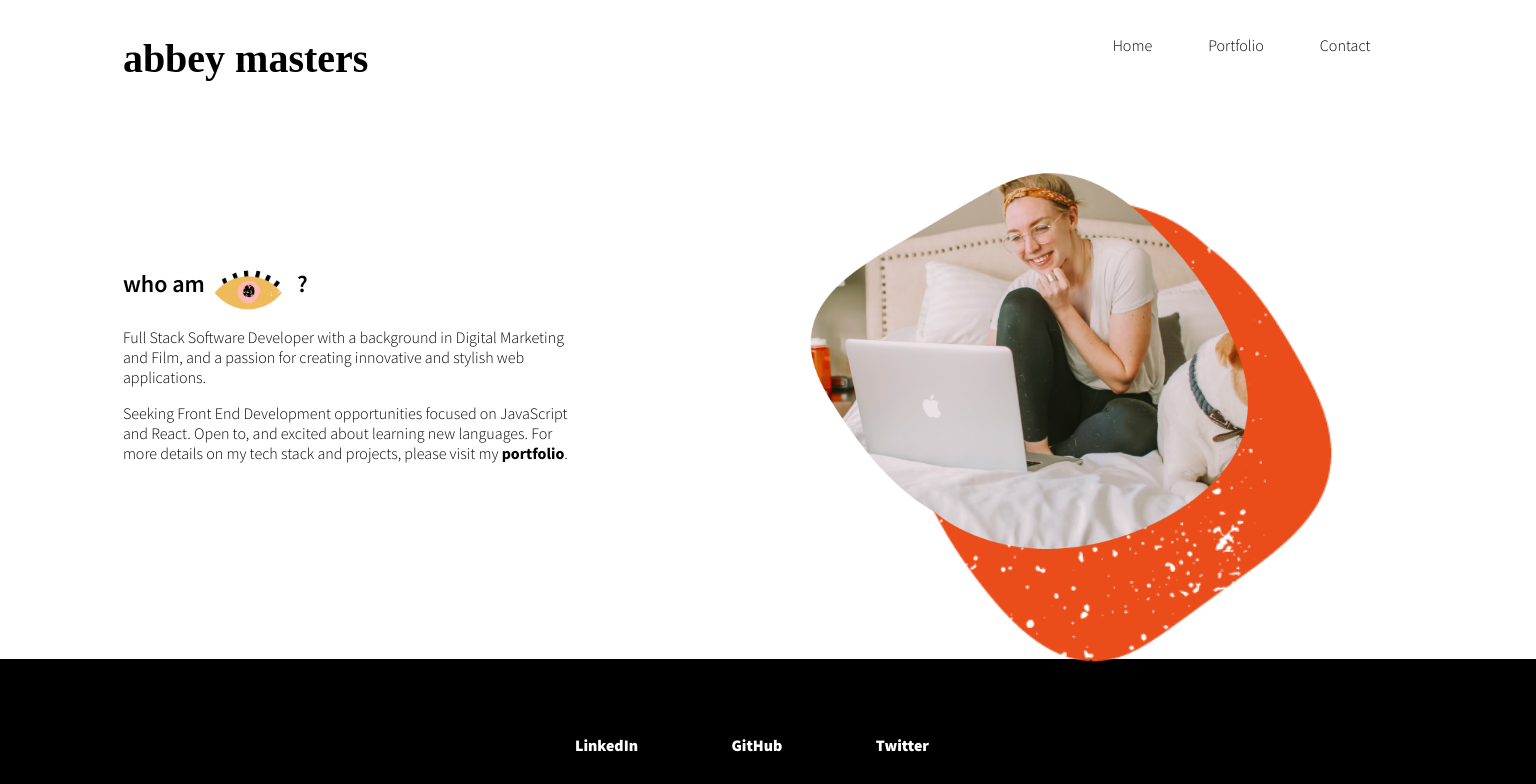
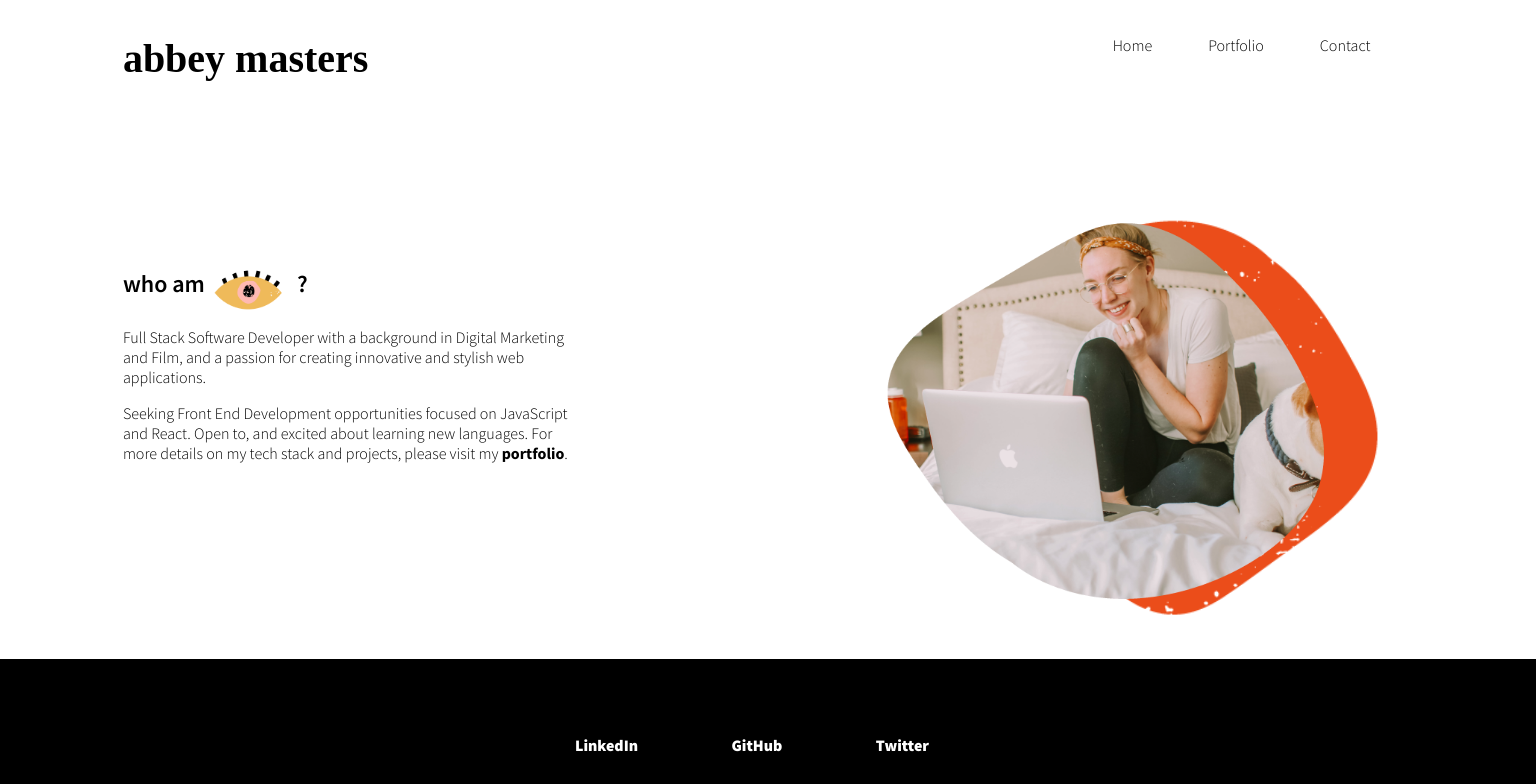
Before and after one commit to abbeymasters/portfolio, a React app: page / in a window 1536 px wide. Shown: the top 784 px of the page. Built offline with nearby package versions, Linux system fonts and the light colour scheme.

Commit message:
mobile responsive homepage

```diff
--- a/src/components/AboutMe.css
+++ b/src/components/AboutMe.css
@@ -1,4 +1,4 @@
-@media screen and (max-width: 480px) {
+@media screen and (max-width: 750px) {
   .AboutMe {
     display: flex;
     flex-direction: column;
@@ -26,7 +26,7 @@
   }
 }
 
-@media screen and (min-width: 750px) {
+@media screen and (min-width: 750px) and (max-width: 1300px) {
   .AboutMe {
     margin-right: 0;
 
@@ -39,6 +39,7 @@
 
     .firstImage {
       position: absolute;
+      top: 20%;
       left: 20%;
       width: 70%;
       height: auto;
@@ -47,6 +48,33 @@
     .secondImage {
       position: absolute;
       left: 10%;
+      top: 50%;
+      width: 70%;
+      height: auto;
+    }
+  }
+}
+
+@media screen and (min-width: 1300px) {
+  .AboutMe {
+
+    .imagesSection {
+      width: 50vw;
+      position: relative;
+    }
+
+    .firstImage {
+      position: absolute;
+      left: 25%;
+      top: 5%;
+      width: 60%;
+      height: auto;
+    }
+
+    .secondImage {
+      position: absolute;
+      left: 10%;
+      top: 10%;
       width: 70%;
       height: auto;
     }
```
